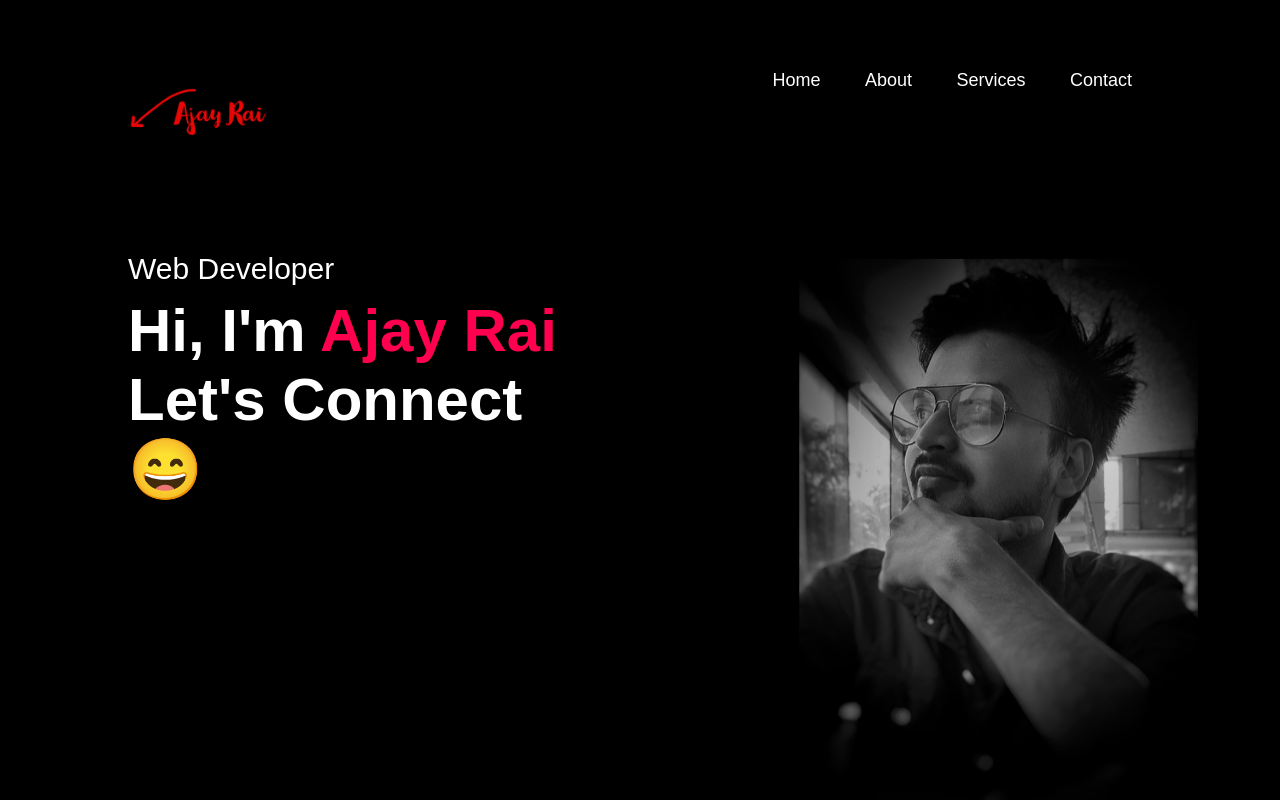
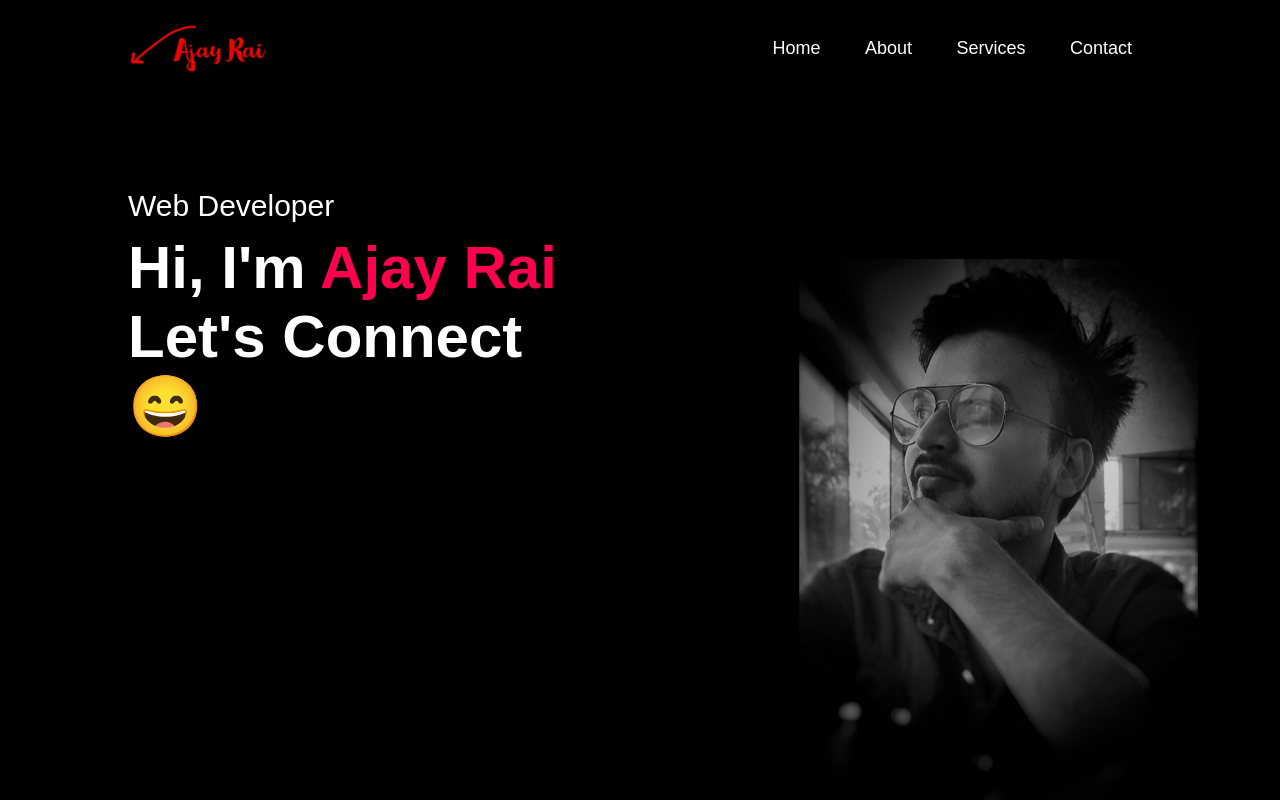
Before and after one commit to Aj-git1/ajayrai, a plain HTML site: page index.html in a window 1280 px wide. Shown: the top 800 px of the page. Drawn offline with Linux system fonts and the light colour scheme.

Commit message:
Update index.html

```diff
--- a/index.html
+++ b/index.html
@@ -13,7 +13,7 @@
     <div id="header">
         <div class="container">
             <nav>
-                <img src="./images/logo.png" class="logo">
+                <img src="./images/logo1.png" class="logo">
                 <ul id="sidemenu">
                     <li><a href="#header">Home</a></li>
                     <li><a href="#about">About</a></li>
```
